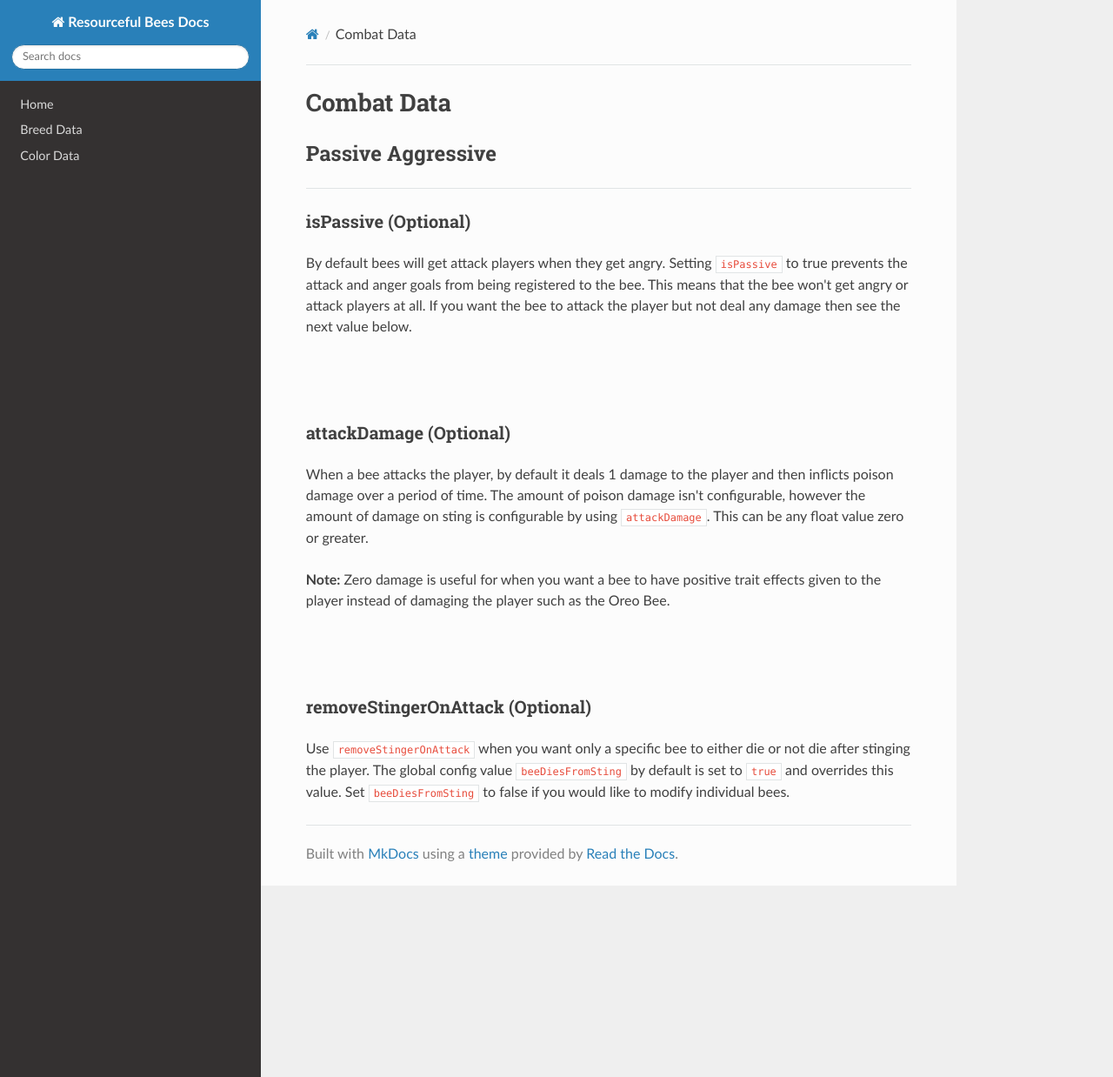
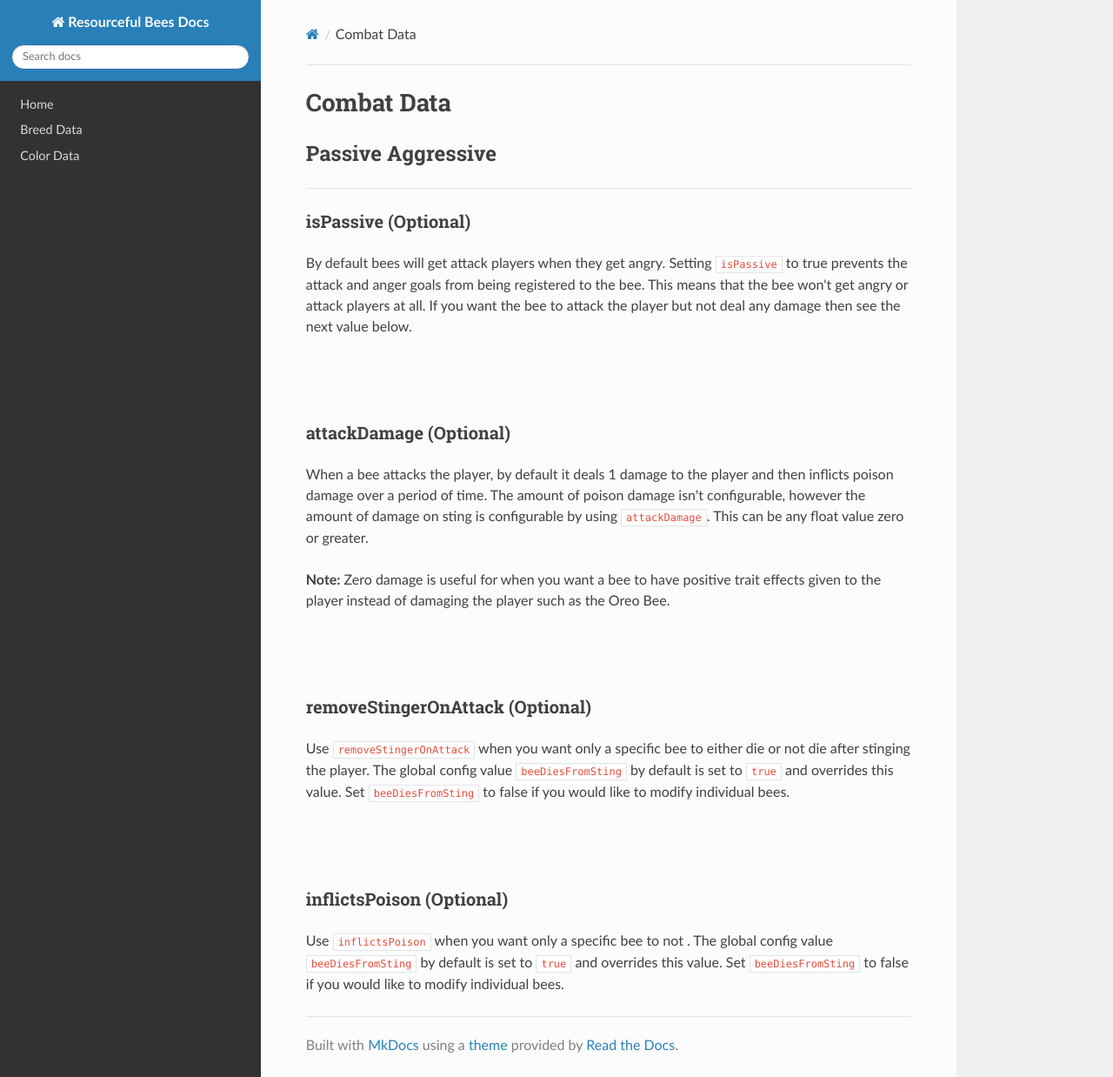
Before and after one commit to Team-Resourceful/ResourcefulBeesDocs, an MkDocs documentation site: the page built from docs/bee_data/combat_data.md, in a window 1280 px wide and 1238 px high. Shown: the whole window at 87% size. Built offline with MkDocs 1.6.1, drawn with Linux system fonts in a browser that asks for light colours; nearby versions of some CDN libraries.

Commit message:
docs/bee_data/combat_data.md updated from https://stackedit.io/

```diff
--- a/docs/bee_data/combat_data.md
+++ b/docs/bee_data/combat_data.md
@@ -22,6 +22,13 @@ When a bee attacks the player, by default it deals 1 damage to the player and th
 ### **removeStingerOnAttack** (Optional)
 
 Use `removeStingerOnAttack` when you want only a specific bee to either die or not die after stinging the player. The global config value `beeDiesFromSting` by default is set to `true` and overrides this value. Set `beeDiesFromSting` to false if you would like to modify individual bees.
+
+<br>
+<br>
+
+### **inflictsPoison** (Optional)
+
+Use `inflictsPoison` when you want only a specific bee to not . The global config value `beeDiesFromSting` by default is set to `true` and overrides this value. Set `beeDiesFromSting` to false if you would like to modify individual bees.
 <!--stackedit_data:
-eyJoaXN0b3J5IjpbLTQ4NjUxNTUxOSwxNzg1NTkxNTcxXX0=
+eyJoaXN0b3J5IjpbNjYzNjI3NTg4LDE3ODU1OTE1NzFdfQ==
 -->
```
